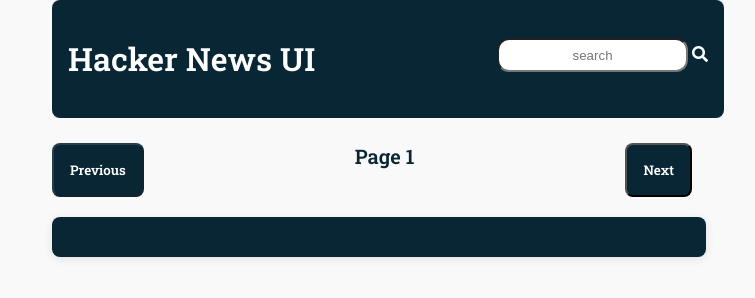
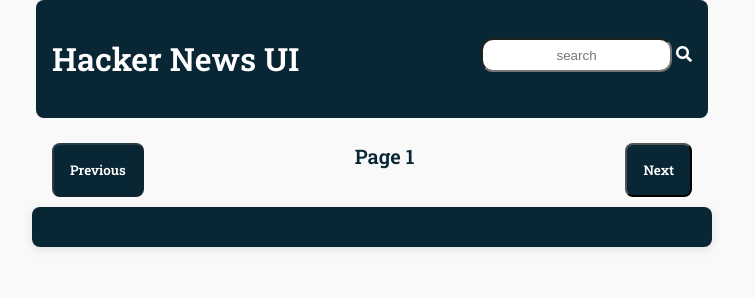
Before and after one commit to 12anupa-baral/hacker_news_ui, a plain HTML site: page index.html in a window 1280 px wide. Shown: the whole page, without its empty margins (268-1023 px from the left). Drawn offline with Linux system fonts and the light colour scheme; no server answers.

Commit message:
add margin

```diff
--- a/style.css
+++ b/style.css
@@ -15,7 +15,7 @@ header {
     text-align: center;
     color: #fff;
     width: 50%;
-    margin-left: 25%;
+    margin: 0 auto;
     border-radius: 8px;
     display: flex;
     justify-content: space-between;
@@ -30,8 +30,9 @@ header {
 }
 
 #app {
-    width: 48%;
-    margin-left: 25%;
+    width: 50%;
+    margin: 0 auto;
+    margin-top: 10px;
     background-color: #092635;
     padding: 20px;
 }
```
